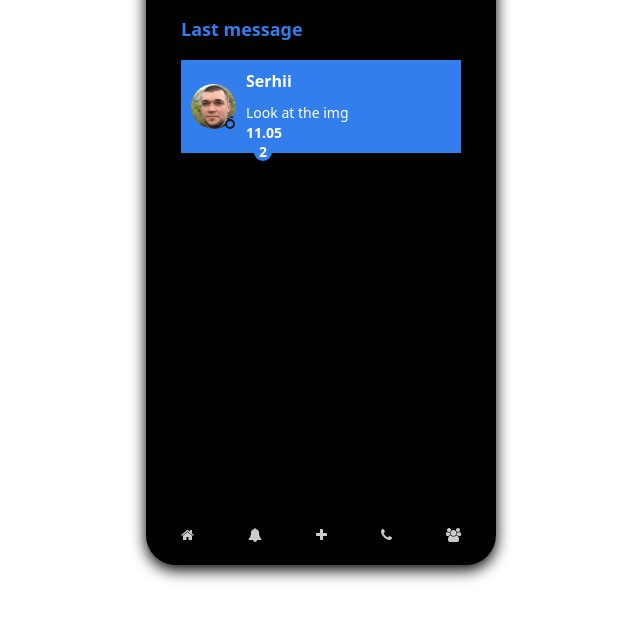
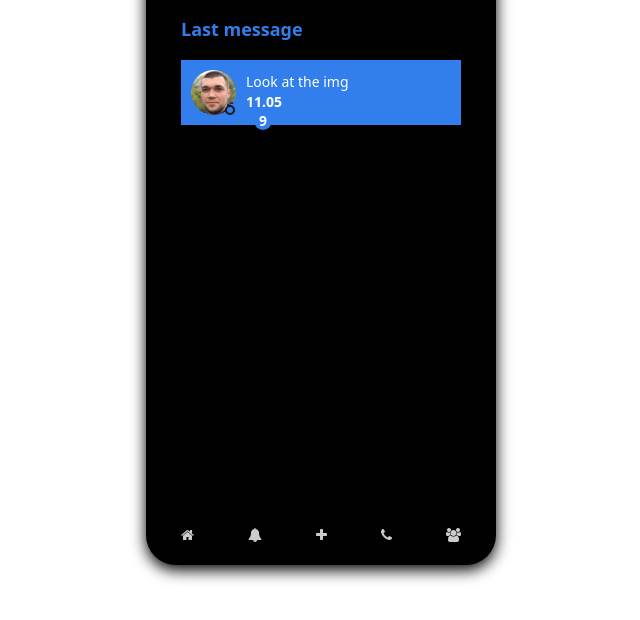
Before and after one commit to SerhiiZinchenko/chat-window, a plain HTML site: page index.html in a window 1280 px wide. Shown: the part 160-780 px from the top of the page, without its empty margins (319-959 px from the left). Drawn offline with nearby package versions, Linux system fonts and the light colour scheme.

Commit message:
main commit 1

```diff
--- a/index.html
+++ b/index.html
@@ -43,11 +43,10 @@
                                         </div>
                                     </div>
                                     <div class="mess">
-                                        <p class="user-name">Serhii</p>
                                         <span class="u-mess">Look at the img</span>
                                         <div class="action">
                                             <div class="data">11.05</div>
-                                            <div class="count-mess">2</div>
+                                            <div class="count-mess">9</div>
                                         </div>
                                     </div>
                                 </div>
```
